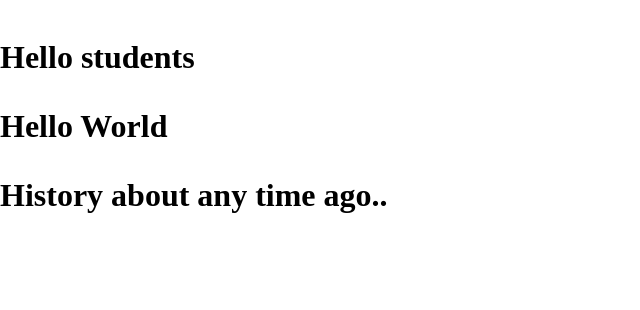
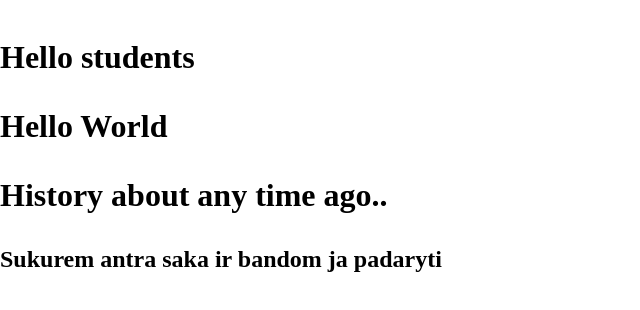
Before and after one commit to PavelSele/School, a plain HTML site: page index.html in a window 1280 px wide. Shown: the whole page, without its empty margins (0-640 px from the left). Drawn offline with Linux system fonts and the light colour scheme.

Commit message:
antra saka

```diff
--- a/index.html
+++ b/index.html
@@ -15,7 +15,7 @@
             <p>Hello World</p>
             <p>History about any time ago..</p>
         </h1>
-
+        <h2>Sukurem antra saka ir bandom ja padaryti</h2>
 
     </div>
 </body>
```
